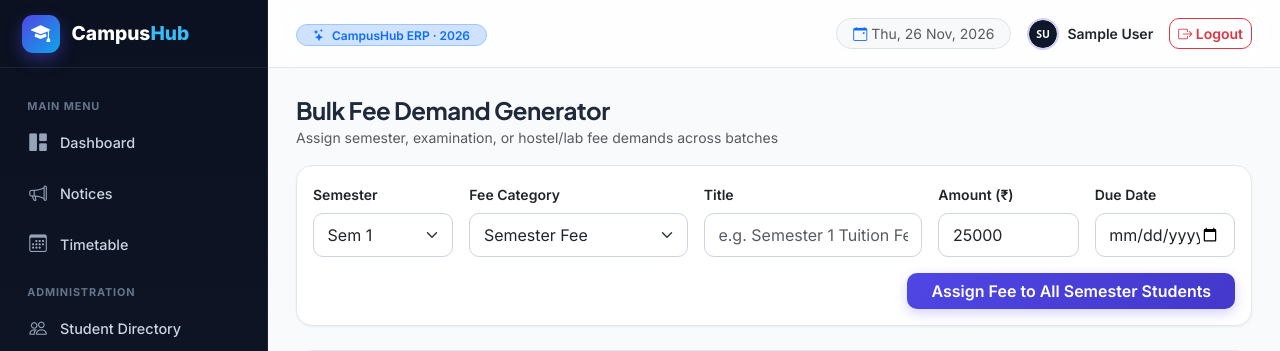
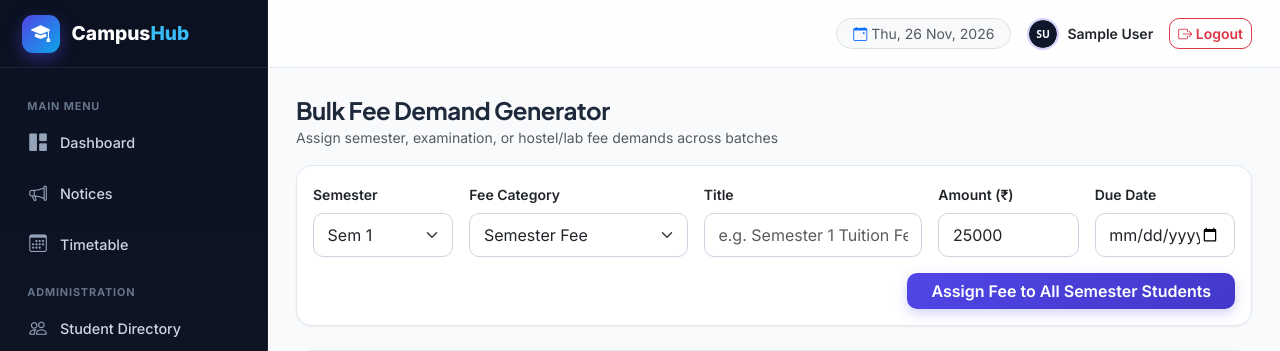
Before and after one commit to Ayan014/ALGORITHM-26_Team_Alpha, a Flask app: page /admin/fees in a window 1280 px wide. Shown: the top 351 px of the page. Run offline with Flask 3, Linux system fonts and the light colour scheme; the visitor is signed in with stand-in values (Sample User, id 1); data that the repository does not hold is empty.

Commit message:
Remove campus badge from base template
Removed the campus badge from the header.

```diff
--- a/app/templates/base.html
+++ b/app/templates/base.html
@@ -90,11 +90,6 @@
         <button class="btn btn-light border d-lg-none" id="sidebarToggle" aria-label="Open menu">
           <i class="bi bi-list fs-5"></i>
         </button>
-        <div>
-          <span class="badge bg-primary-subtle text-primary border border-primary-subtle rounded-pill px-3 py-1 fw-semibold">
-            <i class="bi bi-stars me-1"></i> CampusHub ERP · 2026
-          </span>
-        </div>
       </div>
 
       <div class="d-flex align-items-center gap-3">
```
